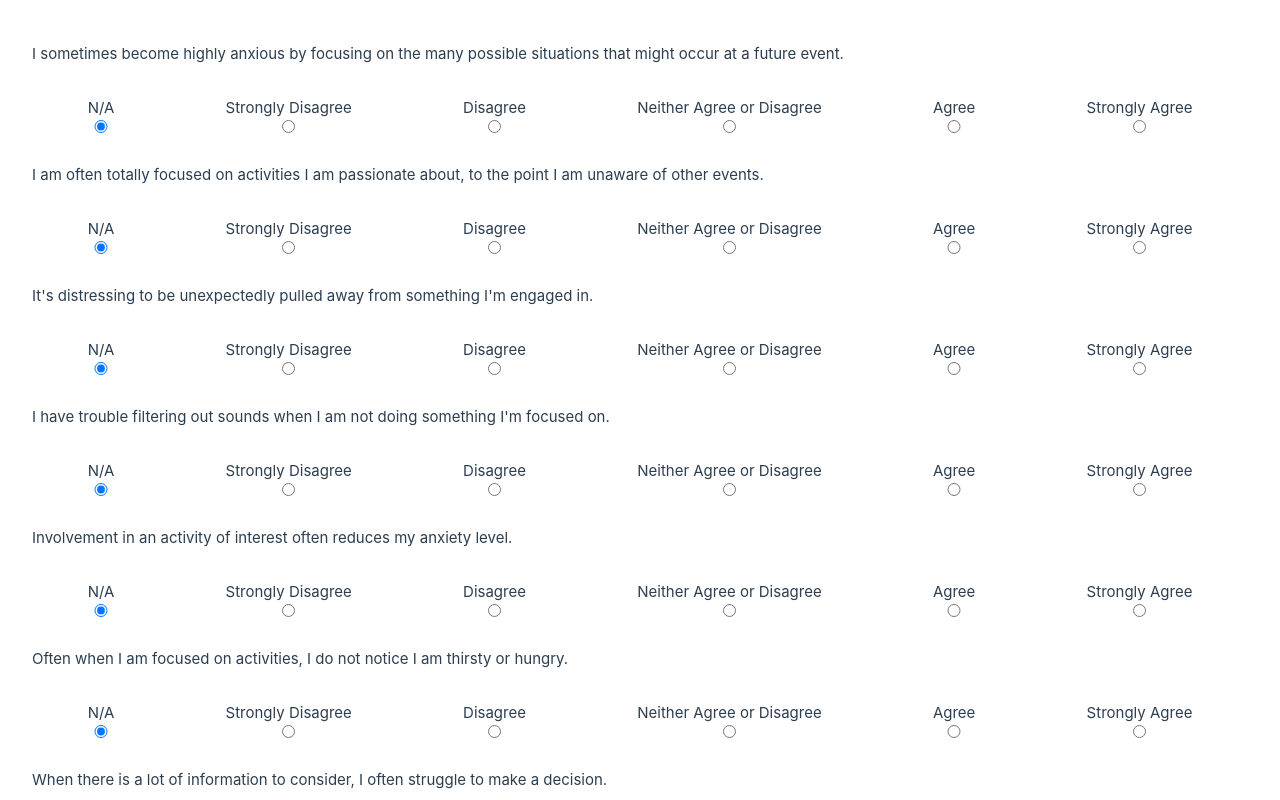
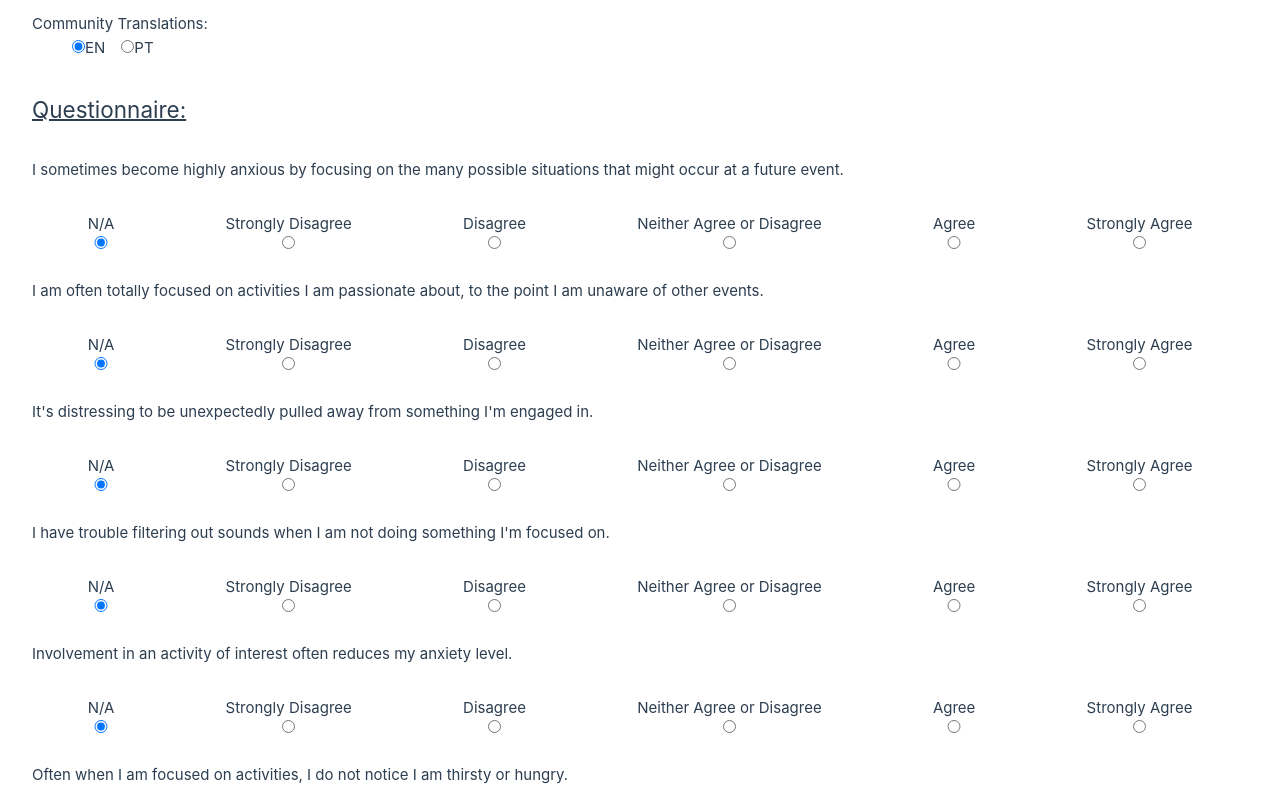
Before and after one commit to DLCIncluded/MQ, a Vue app in the folder app/: page / in a window 1280 px wide. Shown: the part 620-1420 px from the top of the page. Built offline with nearby package versions, Linux system fonts and the light colour scheme.

Commit message:
Added Portuguese translation #15

```diff
--- a/app/src/App.vue
+++ b/app/src/App.vue
@@ -9,54 +9,55 @@ const math = create(all);
 export default {
 	data() {
 		return {
+			lang: "en",
 			questions : [
-				{question: "After a period of instability, I need a quiet and predictable environment.",reverse: false, val: 0},
-				{question: "I need a quiet and predictable environment for me to switch from one task to another easily.",reverse: false, val: 0},
-				{question: "I often struggle to concentrate in busy and/or unpredictable environments.",reverse: false, val: 0},
-				{question: "I find sudden unexpected disruptions to my attention startling.",reverse: false, val: 0},
-				{question: "It's distressing to be unexpectedly pulled away from something I'm engaged in.",reverse: false, val: 0},
-				{question: "I rarely find simultaneously holding eye contact and making a verbal conversation with another person uncomfortable.",reverse: true, val: 0},
-				{question: "I often notice details that others do not.",reverse: false, val: 0},
-				{question: "Involvement in an activity of interest often reduces my anxiety level.",reverse: false, val: 0},
-				{question: "I find social interactions more comfortable if communicating about a topic of interest to me.",reverse: false, val: 0},
-				{question: "I am often totally focused on activities I am passionate about, to the point I am unaware of other events.",reverse: false, val: 0},
-				{question: "I can get quite good at something even if I'm not especially interested in it.",reverse: true, val: 0},
-				{question: "I often lose sense of time when engaging in activities I am passionate about.",reverse: false, val: 0},
-				{question: "I sometimes avoid talking because I cannot reliably predict how others will react, especially strangers.",reverse: false, val: 0},
-				{question: "I tend to do activities because I find them interesting, instead of due to societal expectations.",reverse: false, val: 0},
-				{question: "I rarely find social situations chaotic.",reverse: true, val: 0},
-				{question: "I don't mind if someone interrupts me when I'm in the middle of an activity.",reverse: true, val: 0},
-				{question: "When I'm working on something, I'm open to helpful suggestions.",reverse: true, val: 0},
-				{question: "I often find it difficult to switch topics after engaging in an activity for a long time.",reverse: false, val: 0},
-				{question: "I often engage in activities I am passionate about to escape from anxiety.",reverse: false, val: 0},
-				{question: "Routines provide an important source of stability and safety.",reverse: false, val: 0},
-				{question: "I manage uncertainty by creating routines.",reverse: false, val: 0},
-				{question: "I often experience anxiety over matters I have little certainty over.",reverse: false, val: 0},
-				{question: "I find it difficult to engage in a task of no interest to me even if it is important.",reverse: false, val: 0},
-				{question: "I often find engaging in stimming (e.g.,fidgeting, rocking) to be relaxing.",reverse: false, val: 0},
-				{question: "I am usually passionate about a few topics at any one time in my life.",reverse: false, val: 0},
-				{question: "I have trouble filtering out sounds when I am not doing something I'm focused on.",reverse: false, val: 0},
-				{question: "I usually mean what I say and no more than that.",reverse: false, val: 0},
-				{question: "I often engage in lengthy discussions on topics I find interesting even though my conversational partner(s) do not.",reverse: false, val: 0},
-				{question: "I sometimes accidentally say something others find offensive/rude when I am focused on a task.",reverse: false, val: 0},
-				{question: "I can sometimes be very distressed by a topic that others think of as trivial.",reverse: false, val: 0},
-				{question: "I find it easy to keep up with group discussions where everyone is speaking.",reverse: true, val: 0},
-				{question: "Often when I am focused on activities, I do not notice I am thirsty or hungry.",reverse: false, val: 0},
-				{question: "Often when I am focused on activities, I do not notice I need the bathroom.",reverse: false, val: 0},
-				{question: "When there is a lot of information to consider, I often struggle to make a decision. ",reverse: false, val: 0},
-				{question: "Sometimes making a decision is so hard I get physically stuck. ",reverse: false, val: 0},
-				{question: "I sometimes focus on an incident for a substantial time (days) after the event.",reverse: false, val: 0},
-				{question: "I sometimes become highly anxious by focusing on the many possible situations that might occur at a future event.",reverse: false, val: 0},
-				{question: "Sometimes when I am focused on an activity, I do not recall all the information I might need to make good decisions.",reverse: false, val: 0},
-				{question: "People tell me I get fixated on things.",reverse: false, val: 0},
-				{question: "I find a problem I can't solve distressing and/or hard to put down.",reverse: false, val: 0},
-				{question: "I tend to feel quite self-conscious unless I'm deeply absorbed in a task. ",reverse: false, val: 0},
-				{question: "I often get stuck thinking about all the possibilities that might come out of a decision.",reverse: false, val: 0},
-				{question: "When I am interested in something, I tend to be passionate about it.",reverse: false, val: 0},
-				{question: "When I am interested in a topic, I like to learn everything I can about that topic. ",reverse: false, val: 0},
-				{question: "I am still fascinated by many of the things I was interested in when I was much younger.",reverse: false, val: 0},
-				{question: "I rarely find myself getting stuck in loops of thought.",reverse: true, val: 0},
-				{question: "I often loop back to previous thoughts.",reverse: false,val: 0}
+				{question: {en:"After a period of instability, I need a quiet and predictable environment.",pt:"Após um período de instabilidade, preciso de um ambiente calmo e previsível."},reverse: false, val: 0},
+				{question: {en:"I need a quiet and predictable environment for me to switch from one task to another easily.",pt:"Preciso de um ambiente calmo e previsível para poder passar facilmente de uma tarefa para outra."},reverse: false, val: 0},
+				{question: {en:"I often struggle to concentrate in busy and/or unpredictable environments.",pt:"Tenho frequentemente dificuldade em concentrar-me em ambientes movimentados e/ou imprevisíveis."},reverse: false, val: 0},
+				{question: {en:"I find sudden unexpected disruptions to my attention startling.",pt:"As interrupções súbitas e inesperadas da minha atenção assustam-me."},reverse: false, val: 0},
+				{question: {en:"It's distressing to be unexpectedly pulled away from something I'm engaged in.",pt:"É angustiante ser inesperadamente afastado de algo em que estou empenhado."},reverse: false, val: 0},
+				{question: {en:"I rarely find simultaneously holding eye contact and making a verbal conversation with another person uncomfortable.",pt:"Raramente me sinto desconfortável por manter simultaneamente o contacto visual e manter uma conversa verbal com outra pessoa."},reverse: true, val: 0},
+				{question: {en:"I often notice details that others do not.",pt:"Reparo frequentemente em pormenores que os outros não reparam."},reverse: false, val: 0},
+				{question: {en:"Involvement in an activity of interest often reduces my anxiety level.",pt:"O envolvimento numa atividade de interesse reduz frequentemente o meu nível de ansiedade."},reverse: false, val: 0},
+				{question: {en:"I find social interactions more comfortable if communicating about a topic of interest to me.",pt:"Considero as interacções sociais mais confortáveis, se comunicar sobre um tópico do meu interesse."},reverse: false, val: 0},
+				{question: {en:"I am often totally focused on activities I am passionate about, to the point I am unaware of other events.",pt:"Muitas vezes estou totalmente concentrado em atividades que me apaixonam, ao ponto de não me aperceber de outros acontecimentos. "},reverse: false, val: 0},
+				{question: {en:"I can get quite good at something even if I'm not especially interested in it.",pt:"Posso tornar-me bastante bom em alguma coisa, mesmo que não esteja especialmente interessado nela."},reverse: true, val: 0},
+				{question: {en:"I often lose sense of time when engaging in activities I am passionate about.",pt:"Perco frequentemente a noção do tempo quando estou envolvido em atividades que me apaixonam."},reverse: false, val: 0},
+				{question: {en:"I sometimes avoid talking because I cannot reliably predict how others will react, especially strangers.",pt:"Por vezes evito falar porque não consigo prever com fiabilidade a reação dos outros, especialmente dos estranhos."},reverse: false, val: 0},
+				{question: {en:"I tend to do activities because I find them interesting, instead of due to societal expectations.",pt:"Normalmente, faço atividades porque as acho interessantes, e não devido às expectativas sociais."},reverse: false, val: 0},
+				{question: {en:"I rarely find social situations chaotic.",pt:"Raramente considero as situações sociais caóticas."},reverse: true, val: 0},
+				{question: {en:"I don't mind if someone interrupts me when I'm in the middle of an activity.",pt:"Não me importo que alguém me interrompa quando estou a meio de uma atividade."},reverse: true, val: 0},
+				{question: {en:"When I'm working on something, I'm open to helpful suggestions.",pt:"Quando estou a trabalhar em algo, estou aberto a sugestões úteis."},reverse: true, val: 0},
+				{question: {en:"I often find it difficult to switch topics after engaging in an activity for a long time.",pt:"Muitas vezes tenho dificuldade em mudar de assunto depois de me envolver numa atividade durante muito tempo."},reverse: false, val: 0},
+				{question: {en:"I often engage in activities I am passionate about to escape from anxiety.",pt:"Muitas vezes, envolvo-me em atividades que me apaixonam para fugir à ansiedade."},reverse: false, val: 0},
+				{question: {en:"Routines provide an important source of stability and safety.",pt:"As rotinas são uma fonte importante de estabilidade e segurança."},reverse: false, val: 0},
+				{question: {en:"I manage uncertainty by creating routines.",pt:"Eu controlo a incerteza criando rotinas."},reverse: false, val: 0},
+				{question: {en:"I often experience anxiety over matters I have little certainty over.",pt:"Sinto-me frequentemente ansioso em relação a assuntos sobre os quais tenho poucas certezas."},reverse: false, val: 0},
+				{question: {en:"I find it difficult to engage in a task of no interest to me even if it is important.",pt:"Tenho dificuldade em dedicar-me a uma tarefa que não me interessa, mesmo que seja importante."},reverse: false, val: 0},
+				{question: {en:"I often find engaging in stimming (e.g.,fidgeting, rocking) to be relaxing.",pt:"Muitas vezes, considero relaxante o facto de me envolver em estímulos (por exemplo, mexer-me, balançar)."},reverse: false, val: 0},
+				{question: {en:"I am usually passionate about a few topics at any one time in my life.",pt:"Normalmente, apaixono-me por um pequeno número de temas de cada vez, nos vários momentos da minha vida."},reverse: false, val: 0},
+				{question: {en:"I have trouble filtering out sounds when I am not doing something I'm focused on.",pt:"Tenho dificuldade em filtrar os sons quando estou a fazer algo em que não estou focado."},reverse: false, val: 0},
+				{question: {en:"I usually mean what I say and no more than that.",pt:"Normalmente, quero dizer  aquilo que disse, e não mais do que isso."},reverse: false, val: 0},
+				{question: {en:"I often engage in lengthy discussions on topics I find interesting even though my conversational partner(s) do not.",pt:"Muitas vezes, discorro longamente sobre temas que considero interessantes, mesmo que não sejam do interesse do(s) meu(s) interlocutor(es)."},reverse: false, val: 0},
+				{question: {en:"I sometimes accidentally say something others find offensive/rude when I am focused on a task.",pt:"Por vezes, quando estou concentrado numa tarefa, digo acidentalmente algo que os outros consideram ofensivo/rude."},reverse: false, val: 0},
+				{question: {en:"I can sometimes be very distressed by a topic that others think of as trivial.",pt:"Posso, por vezes, ficar muito stressado com um assunto que os outros consideram trivial."},reverse: false, val: 0},
+				{question: {en:"I find it easy to keep up with group discussions where everyone is speaking.",pt:"Tenho facilidade em acompanhar discussões em grupo em que todos estão a falar."},reverse: true, val: 0},
+				{question: {en:"Often when I am focused on activities, I do not notice I am thirsty or hungry.",pt:"Muitas vezes, quando estou concentrado em atividades, não me apercebo que tenho sede ou fome."},reverse: false, val: 0},
+				{question: {en:"Often when I am focused on activities, I do not notice I need the bathroom.",pt:"Muitas vezes, quando estou concentrado nas atividades, não me apercebo que preciso de ir à casa de banho."},reverse: false, val: 0},
+				{question: {en:"When there is a lot of information to consider, I often struggle to make a decision. ",pt:"Quando há muita informação para considerar,  tenho muitas vezes dificuldade em tomar uma decisão."},reverse: false, val: 0},
+				{question: {en:"Sometimes making a decision is so hard I get physically stuck. ",pt:"Por vezes, é tão difícil tomar uma decisão que fico fisicamente bloqueado."},reverse: false, val: 0},
+				{question: {en:"I sometimes focus on an incident for a substantial time (days) after the event.",pt:"Por vezes, mantenho-me focado num incidente, muito tempo (dias) após o mesmo ter ocorrido."},reverse: false, val: 0},
+				{question: {en:"I sometimes become highly anxious by focusing on the many possible situations that might occur at a future event.",pt:"Por vezes, fico muito ansioso ao focar-me nas várias situações possíveis que podem decorrer de um acontecimento futuro."},reverse: false, val: 0},
+				{question: {en:"Sometimes when I am focused on an activity, I do not recall all the information I might need to make good decisions.",pt:"Por vezes, quando estou concentrado numa atividade, não me lembro de toda a informação de que preciso para tomar boas decisões."},reverse: false, val: 0},
+				{question: {en:"People tell me I get fixated on things.",pt:"As pessoas dizem-me que fico fixado nas coisas."},reverse: false, val: 0},
+				{question: {en:"I find a problem I can't solve distressing and/or hard to put down.",pt:"Considero que um problema que não consigo resolver é angustiante e/ou difícil de largar."},reverse: false, val: 0},
+				{question: {en:"I tend to feel quite self-conscious unless I'm deeply absorbed in a task. ",pt:"Costumo sentir-me bastante consciente de mim próprio, a menos que esteja profundamente absorvido numa tarefa."},reverse: false, val: 0},
+				{question: {en:"I often get stuck thinking about all the possibilities that might come out of a decision.",pt:"Fico frequentemente bloqueado a pensar em todas as possibilidades que podem resultar de uma decisão."},reverse: false, val: 0},
+				{question: {en:"When I am interested in something, I tend to be passionate about it.",pt:"Quando estou interessado em alguma coisa, tenho tendência a apaixonar-me por ela."},reverse: false, val: 0},
+				{question: {en:"When I am interested in a topic, I like to learn everything I can about that topic. ",pt:"Quando me interesso por um tema, gosto de aprender tudo o que posso sobre o mesmo."},reverse: false, val: 0},
+				{question: {en:"I am still fascinated by many of the things I was interested in when I was much younger.",pt:"Continuo a sentir-me fascinado por muitas das coisas que me interessavam quando era muito mais novo."},reverse: false, val: 0},
+				{question: {en:"I rarely find myself getting stuck in loops of thought.",pt:"Raramente dou comigo mesmo preso em pensamentos circulares."},reverse: true, val: 0},
+				{question: {en:"I often loop back to previous thoughts.",pt:"Volto frequentemente a pensamentos anteriores."},reverse: false,val: 0}
 				],
 				scorebox: false,
 				score: 0,
@@ -253,13 +254,31 @@ export default {
 			</ul>
 
 		</p>
+		<div>
+
+			<div class='translations'>
+				Community Translations:
+				<ul>
+					<li><input type="radio" name="lang" id="lang-en" v-model="lang" value="en"><label for="lang-en">EN</label></li>
+					<li><input type="radio" name="lang" id="lang-pt" v-model="lang" value="pt"><label for="lang-pt">PT</label></li>
+				</ul>
+			</div>
+		</div>
     </div>
   </header>
 
 	<div>
+
+		<h2 class="qtitle">Questionnaire:</h2>
 		<div v-for="(item,index) in questions" :key="index">
 			<div class="question">
-				{{item.question}}
+				<span v-if="this.lang=='en'">
+					{{item.question.en}}
+				</span>
+				<span v-if="this.lang=='pt'">
+					{{item.question.pt}}
+				</span>
+
 				 <!-- - {{item.reverse}} -->
 			</div>
 
@@ -441,6 +460,17 @@ strong{
   background-color: #298e46;
   box-shadow: rgba(20, 70, 32, .2) 0 1px 0 inset;
 }
+.translations {
+	margin-bottom:2rem;
+}
+.translations>ul>li {
+	display:inline-block;
+	margin-right:1rem;
+}
 
+.qtitle {
+
+	text-decoration: underline 2px solid;
+}
 
 </style>
```
